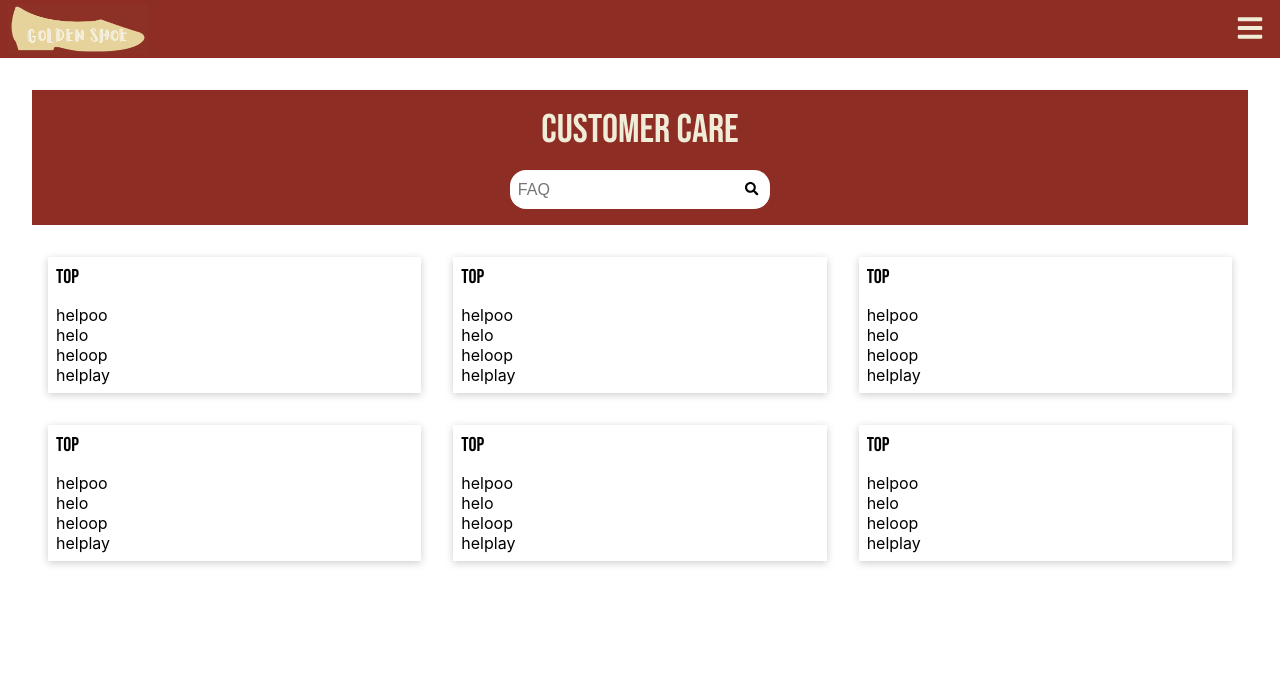
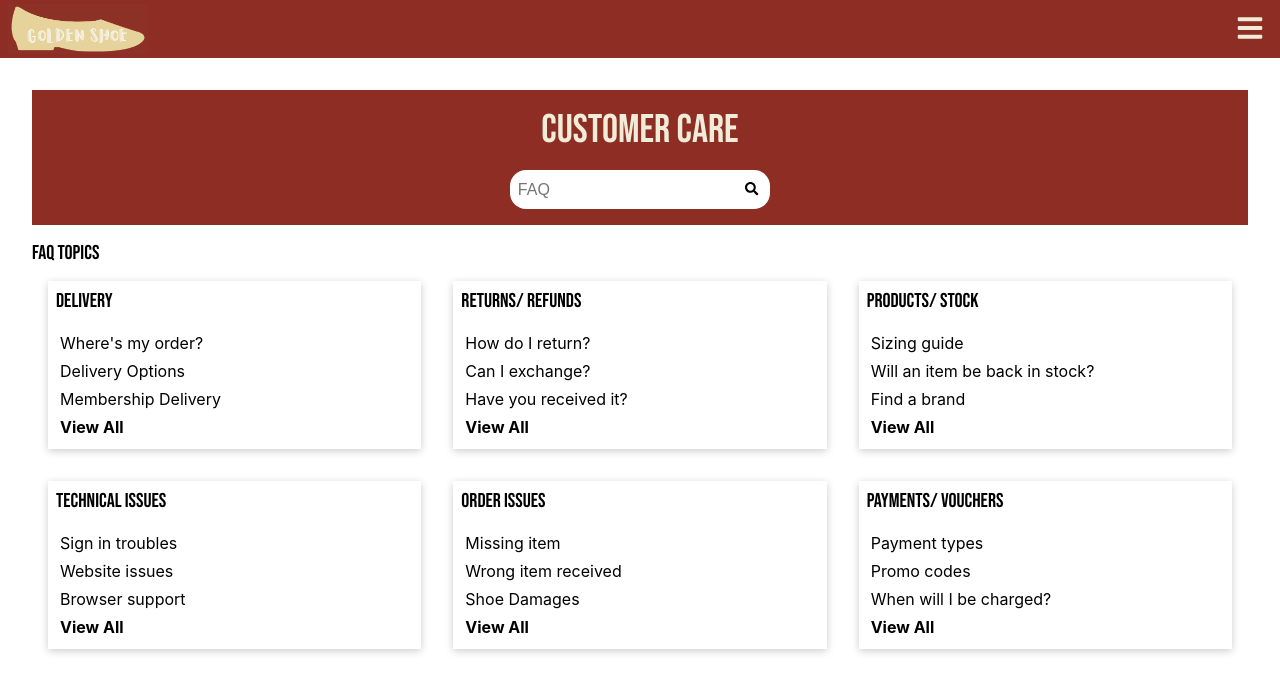
Before and after one commit to patchinator/golden_shoe, a Next.js app: page /contact in a window 1280 px wide. Shown: the top 692 px of the page. Built offline with nearby package versions, Linux system fonts and the light colour scheme; a web font is replaced by a local one.

Commit message:
added FAQ card info via props on ContactCards component

```diff
--- a/components/Contact/ContactCard.js
+++ b/components/Contact/ContactCard.js
@@ -1,14 +1,14 @@
 import style from "./ContactCard.module.scss";
 
-const ContactCard = () => {
+const ContactCard = (props) => {
   return (
     <div className={style.card}>
-      <div className={style.card_header}>top</div>
+      <div className={style.card_header}>{props.header}</div>
       <div className={style.card_links}>
-        <div>helpoo</div>
-        <div>helo</div>
-        <div>heloop</div>
-        <div>helplay</div>
+        <div>{props.link_one}</div>
+        <div>{props.link_two}</div>
+        <div>{props.link_three}</div>
+        <div className={style.expand}>View All</div>
       </div>
     </div>
   );
--- a/components/Contact/ContactCard.module.scss
+++ b/components/Contact/ContactCard.module.scss
@@ -1,3 +1,5 @@
+@import "../../styles/colors.scss";
+
 .card {
   box-shadow: 0 2px 8px rgba(0, 0, 0, 0.2);
   margin: 1rem;
@@ -11,5 +13,20 @@
 
   .card_links {
     padding: 0.5rem;
+
+    div {
+      padding: 0.25rem;
+      cursor: pointer;
+      transition: 100ms ease-in;
+
+      &:hover {
+        color: $color_primary;
+        transform: scale(1.01);
+      }
+    }
+
+    .expand {
+      font-weight: bold;
+    }
   }
 }
--- a/components/Contact/ContactCards.js
+++ b/components/Contact/ContactCards.js
@@ -3,13 +3,46 @@ import ContactCard from "./ContactCard";
 
 const ContactCards = () => {
   return (
-    <div className={style.cards_container}>
-      <ContactCard />
-      <ContactCard />
-      <ContactCard />
-      <ContactCard />
-      <ContactCard />
-      <ContactCard />
+    <div>
+      <div className={style.cards_header}>FAQ Topics</div>
+      <div className={style.cards_container}>
+        <ContactCard
+          header="Delivery"
+          link_one="Where's my order?"
+          link_two="Delivery Options"
+          link_three="Membership Delivery"
+        />
+        <ContactCard
+          header="Returns/ Refunds"
+          link_one="How do I return?"
+          link_two="Can I exchange?"
+          link_three="Have you received it?"
+        />
+        <ContactCard
+          header="Products/ Stock"
+          link_one="Sizing guide"
+          link_two="Will an item be back in stock?"
+          link_three="Find a brand"
+        />
+        <ContactCard
+          header="Technical Issues"
+          link_one="Sign in troubles"
+          link_two="Website issues"
+          link_three="Browser support"
+        />
+        <ContactCard
+          header="Order Issues"
+          link_one="Missing item"
+          link_two="Wrong item received"
+          link_three="Shoe Damages"
+        />
+        <ContactCard
+          header="Payments/ Vouchers"
+          link_one="Payment types"
+          link_two="Promo codes"
+          link_three="When will I be charged?"
+        />
+      </div>
     </div>
   );
 };
--- a/components/Contact/ContactCards.module.scss
+++ b/components/Contact/ContactCards.module.scss
@@ -2,3 +2,8 @@
   display: grid;
   grid-template-columns: 1fr 1fr 1fr;
 }
+
+.cards_header {
+  font-family: "Bebas Neue", cursive;
+  font-size: 20px;
+}
```
